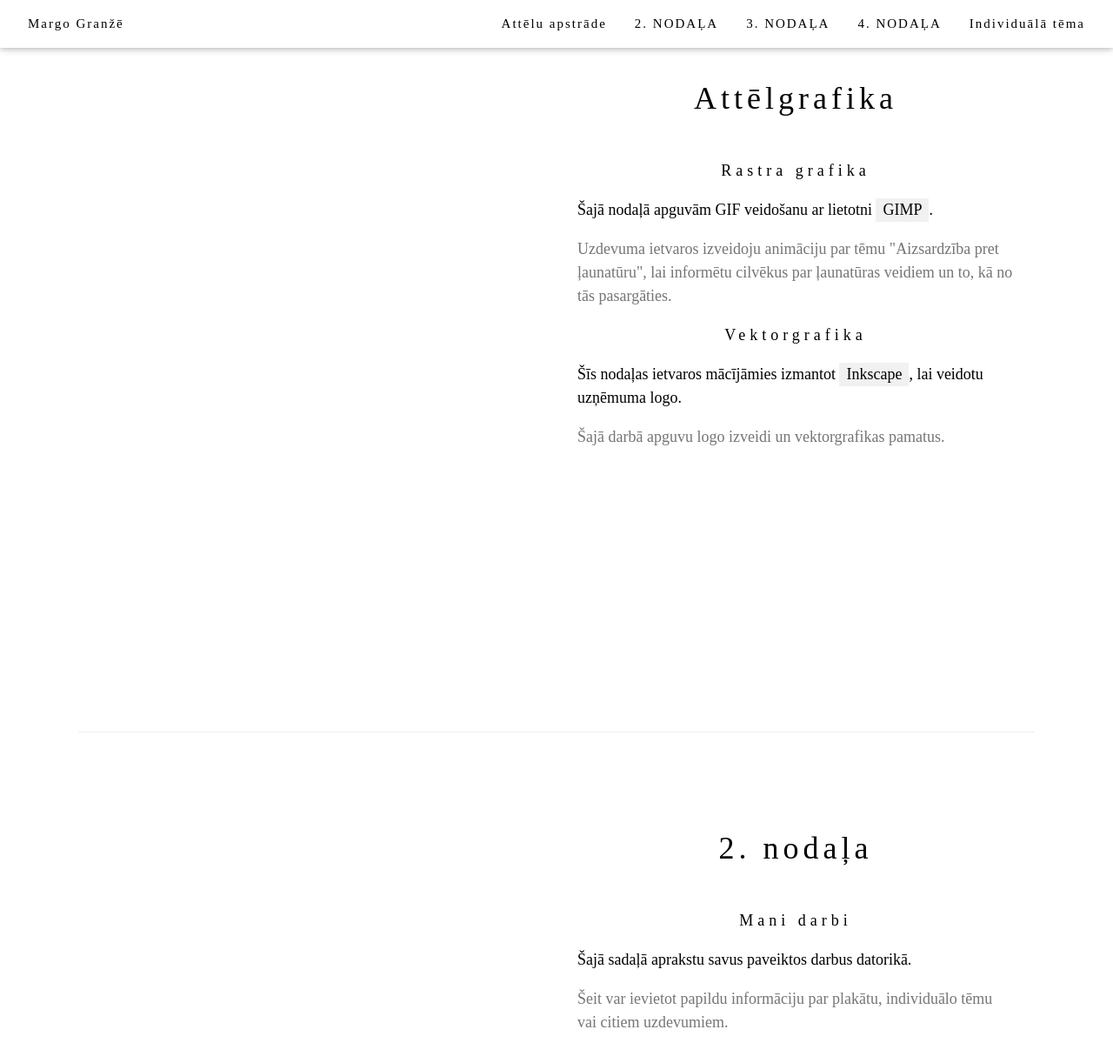
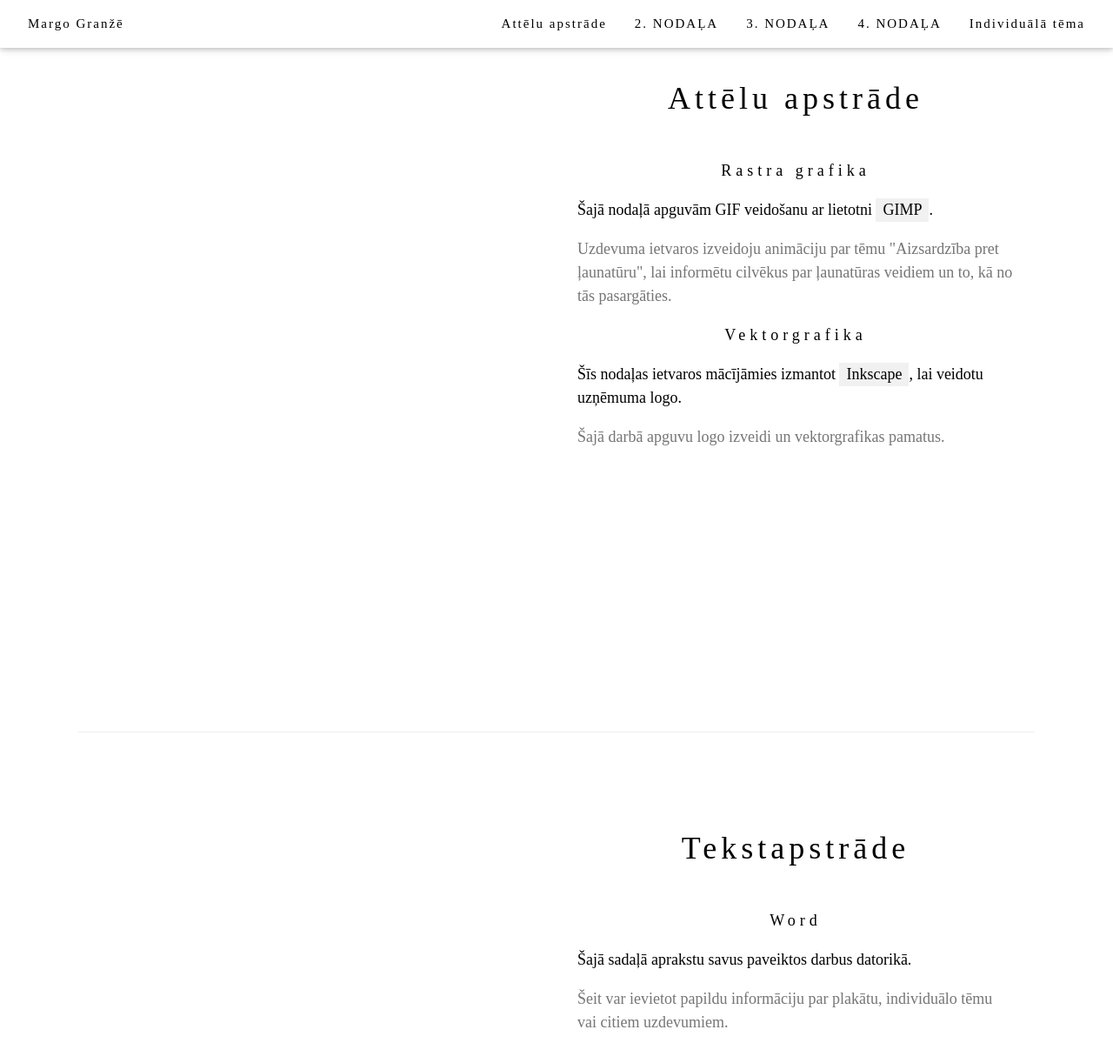
Before and after one commit to mg-cyber-happy/TestWeb, a plain HTML site: page public_html/index.html in a window 1280 px wide. Shown: the top 1222 px of the page at 87% size. Drawn offline with nearby package versions, Linux system fonts and the light colour scheme.

Commit message:
Update index.html

```diff
--- a/public_html/index.html
+++ b/public_html/index.html
@@ -36,7 +36,7 @@
     </div>
 
     <div class="w3-col m6 w3-padding-large">
-      <h1 class="w3-center">Attēlgrafika</h1><br>
+      <h1 class="w3-center">Attēlu apstrāde</h1><br>
       <h5 class="w3-center">Rastra grafika</h5>
       <p class="w3-large">
         Šajā nodaļā apguvām GIF veidošanu ar lietotni
@@ -67,8 +67,8 @@
     </div>
 
     <div class="w3-col m6 w3-padding-large">
-      <h1 class="w3-center">2. nodaļa</h1><br>
-      <h5 class="w3-center">Mani darbi</h5>
+      <h1 class="w3-center">Tekstapstrāde</h1><br>
+      <h5 class="w3-center">Word</h5>
       <p class="w3-large">
         Šajā sadaļā aprakstu savus paveiktos darbus datorikā.
       </p>
```
